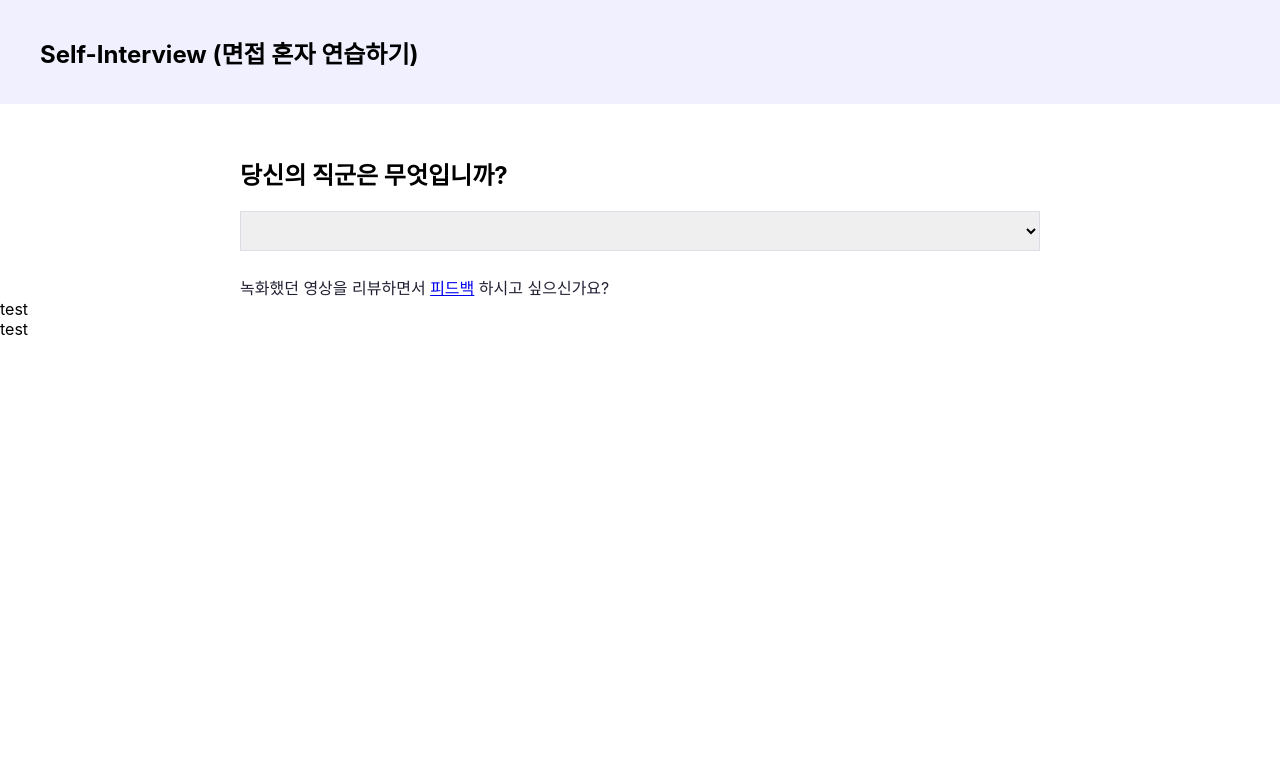
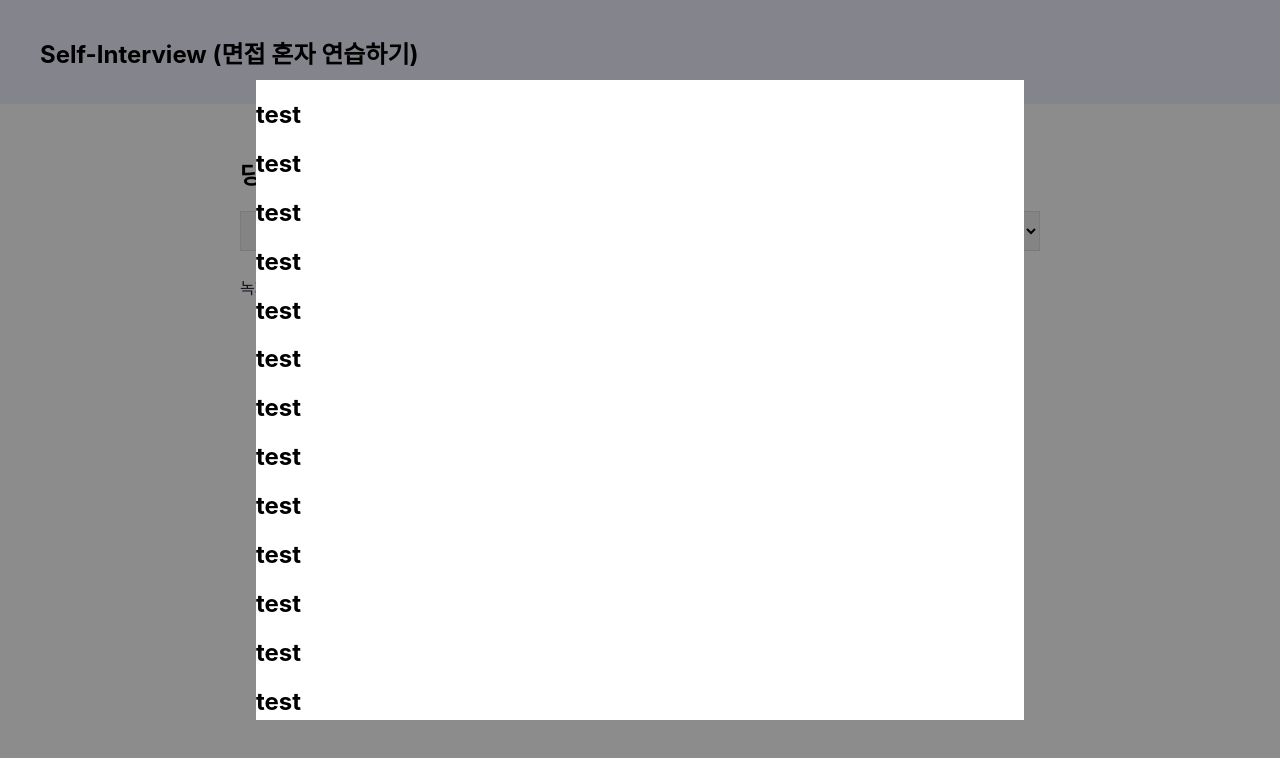
Before and after one commit to scd7896/self-interview, a React app: page / in a window 1280 px wide. Shown: the top 758 px of the page. Built offline with nearby package versions, Linux system fonts and the light colour scheme.

Commit message:
fix: modal 뷰 대략 작성

```diff
--- a/src/App.tsx
+++ b/src/App.tsx
@@ -11,8 +11,11 @@ function App() {
       </Header>
       <Body>
         <Routers />
-        <Modal />
-        <Modal />
+        <Modal visible>
+          {new Array(100).fill(1).map((it, index) => (
+            <h1 key={index}>test</h1>
+          ))}
+        </Modal>
       </Body>
     </>
   );
--- a/src/design/modal/Modal.tsx
+++ b/src/design/modal/Modal.tsx
@@ -1,15 +1,51 @@
 import { css } from "@emotion/react";
 import Portal from "../../util/portal";
-import { withModalProvider } from "./ModalContext";
+import { IModalProps, withModalProvider } from "./ModalContext";
+import useModal from "./useModal";
 
-function Modal() {
+function Modal({ visible, children, zIndex, onClose }: IModalProps) {
+  const { modalList } = useModal();
   return (
     <Portal>
-      <div>test</div>
+      {visible && (
+        <div>
+          <div css={modalMask}></div>
+          <section css={modalWrapper}>
+            <div css={modalContentsWrapper}>{children}</div>
+          </section>
+        </div>
+      )}
     </Portal>
   );
 }
 
-const wrapper = css``;
+const modalMask = css`
+  position: fixed;
+  left: 0;
+  top: 0;
+  width: 100%;
+  height: 100%;
+  z-index: 999;
+  background-color: #00000073;
+`;
+
+const modalWrapper = css`
+  position: fixed;
+  left: 0;
+  top: 0;
+  width: 100%;
+  height: 100%;
+  z-index: 1000;
+  display: flex;
+  justify-content: center;
+  align-items: center;
+`;
+
+const modalContentsWrapper = css`
+  width: 60%;
+  max-height: 80%;
+  overflow: scroll;
+  background-color: white;
+`;
 
 export default withModalProvider(Modal);
--- a/src/design/modal/ModalContext.tsx
+++ b/src/design/modal/ModalContext.tsx
@@ -1,4 +1,4 @@
-import { createContext, useState } from "react";
+import { createContext, useEffect, useState } from "react";
 
 type IReactComponent<P = any> = React.FC<P> | React.ComponentClass<P> | React.ClassicComponentClass<P>;
 
@@ -10,12 +10,19 @@ const defaultState: IModalContext = {
   modalList: [],
 };
 
+export interface IModalProps {
+  visible?: boolean;
+  onClose?: () => void;
+  children?: React.ReactChild | React.ReactChild[];
+  zIndex?: number;
+}
+
 export const ModalContext = createContext<IModalContext>(defaultState);
 
 const ModalProvider = ModalContext.Provider;
 
-export function withModalProvider<Props>(Component: IReactComponent<Props>) {
-  return function WithModalProviderFun(props: any) {
+export function withModalProvider(Component: IReactComponent<IModalProps>) {
+  return function WithModalProviderFun(props: IModalProps) {
     const [modalState, setModalState] = useState(defaultState);
 
     return (
--- a/src/design/modal/useModal.ts
+++ b/src/design/modal/useModal.ts
@@ -2,6 +2,6 @@ import { useContext } from "react";
 import { ModalContext } from "./ModalContext";
 
 export default function useModal() {
-  const {} = useContext(ModalContext);
-  return {};
+  const { modalList } = useContext(ModalContext);
+  return { modalList };
 }
```
